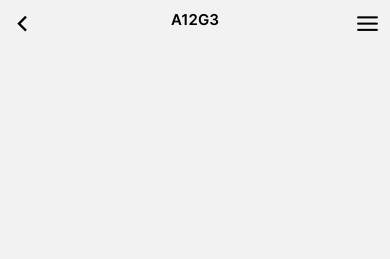
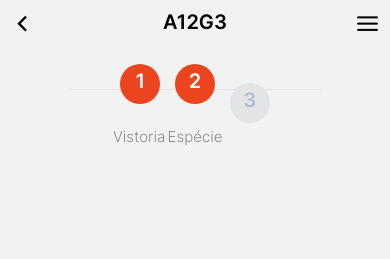
Before and after one commit to ness-ufrb/nepcorte, a React Native app in the folder code/app-nepcorte/: screen /DetailsAnimal in a window 390 px wide. Shown: the top 259 px of the page. Built offline with nearby package versions, Linux system fonts and the light colour scheme.

Commit message:
correções no componente de prgresso

```diff
--- a/code/app-nepcorte/src/components/Header.js
+++ b/code/app-nepcorte/src/components/Header.js
@@ -19,6 +19,7 @@ const Header = ({ code, navigation }) => {
 
 const styles = StyleSheet.create({
     container: {
+        zIndex: 3,
         flexDirection: 'row',
         justifyContent: 'space-between',
         padding: 10,
@@ -26,7 +27,7 @@ const styles = StyleSheet.create({
         height: 50,
     },
     code: {
-        fontSize: fontSizes.descriptionTextSize,
+        fontSize: fontSizes.codeTextSize,
         fontFamily: 'Inter-SemiBold'
     }
 });
--- a/code/app-nepcorte/src/components/ProgressSteps.js
+++ b/code/app-nepcorte/src/components/ProgressSteps.js
@@ -11,8 +11,7 @@ const ProgressStep = ({ label, isAtive }) => {
                 <TextCircle number='2' label="Espécie" isActive={true}/>
                 <TextCircle number='3' label="Detalhes" isActive={false}/>
             </View>
-            <View style={styles.lineLeft} />
-            <View style={styles.lineRight} />
+            <View style={styles.lineStyle} />
         </View>
     </>)
 };
@@ -23,31 +22,29 @@ const styles = StyleSheet.create({
         justifyContent: 'center',
         alignItems: "center",
         width: '100%',
-        height: '20%',
-        marginTop: -250,
+        height: 90,
+        // marginTop: -250,
         marginBottom: 10,
+        // borderColor: "green",
+        // borderWidth: 2,
     },
     stepsGroup: {
+        zIndex: 2,
         flex: 1,
         flexDirection: 'row',
         justifyContent: 'space-around',
         alignItems: "center",
         padding: 0,
         marginHorizontal: 20,
+        // borderColor: COLORS.black,
+        // borderWidth: 2,
     },
-    lineLeft: {
-        width: 78,
+    lineStyle: {
+        zIndex: 1,
+        width: '65%',
         height: 1,
-        marginTop: -155,
-        marginRight: 117,
-        backgroundColor: COLORS.grayLine,
-    },
-    lineRight: {
-        width: 80,
-        height: 1,
-        marginTop: -1,
-        marginLeft: 117,
-        backgroundColor: COLORS.grayLine,
+        marginTop: -120,
+        backgroundColor: COLORS.grayStep,
     },
 });
 
--- a/code/app-nepcorte/src/components/TextCircle.js
+++ b/code/app-nepcorte/src/components/TextCircle.js
@@ -30,6 +30,8 @@ const styles = StyleSheet.create({
         flex: 1,
         justifyContent: "center",
         alignItems: "center",
+        // borderColor: 'blue',
+        // borderWidth: 2,
     },
     headerText: {
         fontSize: fontSizes.titleTextSize,
--- /dev/null
+++ b/code/app-nepcorte/src/components/TriageFeedbackScreen.js
@@ -0,0 +1,75 @@
+import React from "react";
+import { View, Text, StyleSheet, TouchableOpacity } from "react-native";
+import { COLORS } from "../constant/colors";
+import { fontSizes } from "../constant/fontSizes";
+
+const TriageFeedbackScreen = ({ navigation, nextRoute, icon, text }) => {
+    return (
+        <>
+            {icon}
+            <Text style={styles.textStyle}>{text}</Text>
+            <TouchableOpacity
+                onPress={() => {navigation.navigate(nextRoute)}}
+                style={styles.buttonNextStyle}
+            >
+                <Text style={styles.textButtonNextStyle}>Próximo Animal</Text>
+            </TouchableOpacity>
+            <TouchableOpacity
+                style={styles.buttonExitStyle}
+                onPress={() => {console.log("End!")}}
+            >
+                <Text style={styles.textButtonExitStyle}>Sair</Text>
+            </TouchableOpacity>
+        </>
+    )
+}
+
+TriageFeedbackScreen.navigationOptions = () => {
+    return {
+        headerShown: false,
+    };
+}
+
+const styles = StyleSheet.create({
+    textStyle: {
+        fontFamily: 'Inter-SemiBold',
+        fontSize: fontSizes.descriptionTextSize,
+        color: COLORS.black,
+        textAlign: "center",
+        marginBottom: 30,
+        marginTop: 30,
+        width: 300,
+        paddingHorizontal: 20,
+    },
+    buttonExitStyle: {
+        justifyContent: 'center',
+        alignItems: 'center',
+    },
+    buttonNextStyle: {
+        height: 60,
+        width: 300,
+        justifyContent: 'center',
+        alignItems: 'center',
+        color: COLORS.main,
+        borderRadius: 10,
+        shadowColor: COLORS.black,
+        borderColor: COLORS.main,
+        borderWidth: 3,
+        backgroundColor: COLORS.main,
+        marginBottom: 15,
+    },
+    textButtonNextStyle: {
+        fontFamily: 'Inter-SemiBold',
+        fontSize: 20,
+        color: "#fff",
+        textAlign: "center",
+    },
+    textButtonExitStyle: {
+        fontFamily: 'Inter-SemiBold',
+        fontSize: 15,
+        color: COLORS.main,
+        textAlign: "center",
+    },
+});
+
+export default TriageFeedbackScreen;
--- a/code/app-nepcorte/src/constant/fontSizes.js
+++ b/code/app-nepcorte/src/constant/fontSizes.js
@@ -1,5 +1,6 @@
 export const fontSizes = {
     titleTextSize: 20,
     buttonTextSize: 22,
-    descriptionTextSize: 15
+    descriptionTextSize: 15,
+    codeTextSize: 20,
 }
--- a/code/app-nepcorte/src/screens/DetailsAnimalScreen.js
+++ b/code/app-nepcorte/src/screens/DetailsAnimalScreen.js
@@ -10,7 +10,7 @@ import { fontSizes } from "../constant/fontSizes";
 
 // Falta implementar o disable do botão, para habilitá-lo apenas quando todos os campos estiverem preenchidos
 
-const DetailsAnimalScreen = ({ navigation }) => {
+const DetailsAnimalScreen = ({ navigation, nextRoute }) => {
     const code = 'A12G3'; //Este código deve ser passado pela tela anterior ou ser buscado no reducer da triagem
     const [animalAge, setAnimalAge] = useState();
 
@@ -44,7 +44,9 @@ const DetailsAnimalScreen = ({ navigation }) => {
     return (
         <SafeAreaView style={styles.container}>
             <Header code={code} navigation={navigation} />
-            <ProgressStep />
+            <View style={styles.progressStepStyle}>
+                <ProgressStep />
+            </View>
             <ScrollView centerContent={true} contentContainerStyle={styles.contentContainerScrollView}>
                 <DropdownComponent data={sheepRaces} placeholder='Informe a raça'/>
                 <DropdownComponent data={reproductiveSituations} placeholder='Informe a situação reprodutiva'/>
@@ -72,7 +74,7 @@ const DetailsAnimalScreen = ({ navigation }) => {
                         width: '100%'
                     }}
                     onPress={() => {
-                        console.log('Finalize assessment');
+                        navigation.navigate(nextRoute="SuccessAnimal");
                     }}
                 />
             </ScrollView>
@@ -86,13 +88,19 @@ const styles = StyleSheet.create({
         flexGrow: 1,
         justifyContent: 'center',
         alignItems: 'center',
-        alignSelf: 'center'
+        alignSelf: 'center',
+        marginTop: -50,
     },
     container: {
         // position: 'relative',
         flex: 1,
         flexDirection: 'column',
-    }
+    },
+    progressStepStyle: {
+        alignItems: 'center',
+        justifyContent: 'center',
+        marginTop: -50,
+    },
 });
 
 export default DetailsAnimalScreen;
--- a/code/app-nepcorte/src/screens/ProblemAnimalScreen.js
+++ b/code/app-nepcorte/src/screens/ProblemAnimalScreen.js
@@ -4,35 +4,26 @@ import { useFonts } from 'expo-font';
 import { COLORS } from "../constant/colors";
 import IconWarning from "../assets/icons/warning.svg";
 import { SafeAreaView } from "react-native-safe-area-context";
+import Header from '../components/Header';
+import { fontSizes } from "../constant/fontSizes";
+import TriageFeedbackScreen from "../components/TriageFeedbackScreen";
 
-const ProblemAnimalScreen = ({ navigation }) => {
+const ProblemAnimalScreen = ({ navigation, nextRoute }) => {
 
-    const [fontsLoaded] = useFonts({
-        'Inter-Bold': require('../assets/fonts/Inter-Bold.ttf'),
-        'Inter-SemiBold': require('../assets/fonts/Inter-SemiBold.ttf'),
-        'Inter-Light': require('../assets/fonts/Inter-Light.ttf')
-    });
-
-    if (!fontsLoaded) {
-        return null;
-    }
+    const code = 'A12G3'; //Este código deve ser passado pela tela anterior ou ser buscado no reducer da triagem
 
     return (
         <SafeAreaView style={styles.container}>
-            <IconWarning width={200} height={200}/>
-            <Text style={styles.textStyle}>O animal A12G3 foi registrado. Retire A12G3 da fila para o abate.</Text>
-            <TouchableOpacity
-                onPress={() => {navigation.navigate(route="IdentifyAnimal")}}
-                style={styles.buttonNextStyle}
-            >
-                <Text style={styles.textButtonNextStyle}>Próximo Animal</Text>
-            </TouchableOpacity>
-            <TouchableOpacity
-                style={styles.buttonExitStyle}
-                onPress={() => {console.log("End!")}}
-            >
-                <Text style={styles.textButtonExitStyle}>Sair</Text>
-            </TouchableOpacity>
+            <Header code={code} navigation={navigation} />
+            <View style={styles.elementsContainerStyle}>
+                <TriageFeedbackScreen
+                    navigation={navigation}
+                    nextRoute="IdentifyAnimal"
+                    icon={<IconWarning width={200} height={200}/>}
+                    text="O animal A12G3 foi registrado.
+                            Retire A12G3 da fila para o abate."
+                />
+            </View>
         </SafeAreaView>
     )
 };
@@ -41,47 +32,13 @@ const styles = StyleSheet.create({
     container: {
         backgroundColor: COLORS.background,
         alignItems: "center",
-        justifyContent: "center",
         width: "100%",
         height: "100%",
     },
-    textStyle: {
-        fontFamily: 'Inter-SemiBold',
-        fontSize: 15,
-        color: COLORS.black,
-        textAlign: "center",
-        marginBottom: 30,
-        marginTop: 30,
-        width: "70%",
-    },
-    buttonExitStyle: {
+    elementsContainerStyle: {
+        flex: 1,
         justifyContent: 'center',
         alignItems: 'center',
-    },
-    buttonNextStyle: {
-        height: 50,
-        width: "70%",
-        justifyContent: 'center',
-        alignItems: 'center',
-        color: COLORS.main,
-        borderRadius: 10,
-        shadowColor: COLORS.black,
-        borderColor: COLORS.main,
-        borderWidth: 3,
-        backgroundColor: COLORS.main,
-        marginBottom: 15,
-    },
-    textButtonNextStyle: {
-        fontFamily: 'Inter-SemiBold',
-        fontSize: 20,
-        color: "#fff",
-        textAlign: "center",
-    },
-    textButtonExitStyle: {
-        fontFamily: 'Inter-SemiBold',
-        fontSize: 15,
-        color: COLORS.main,
-        textAlign: "center",
     },
 });
 
--- a/code/app-nepcorte/src/screens/SituationAnimalScreen.js
+++ b/code/app-nepcorte/src/screens/SituationAnimalScreen.js
@@ -1,5 +1,5 @@
 import React from 'react';
-import { Text, StyleSheet, ScrollView } from 'react-native';
+import { Text, StyleSheet, ScrollView, View } from 'react-native';
 import Card from '../components/Card';
 import Header from '../components/Header';
 import { icons } from '../constant/icons';
@@ -14,7 +14,9 @@ const SituationAnimalScreen = ({ navigation }) => {
     return (
         <SafeAreaView style={styles.container}>
             <Header code={code} navigation={navigation} />
-            <ProgressStep />
+            <View style={styles.progressStepStyle}>
+                <ProgressStep />
+            </View>
             <ScrollView centerContent={true} contentContainerStyle={styles.contentContainerScrollView}>
                 <Text style={styles.text}>Informe a situação do animal</Text>
                 <Card mainText="Apto para abate" secText="O animal está em perfeito estado" icon={icons.check005} iconColor={COLORS.green}
@@ -38,17 +40,26 @@ const styles = StyleSheet.create({
         flexGrow: 1,
         justifyContent: 'center',
         alignItems: 'center',
+        height: '100%',
+        marginTop: 40,
     },
     text: {
         fontFamily: 'Inter-Bold',
         fontSize: fontSizes.titleTextSize,
-        color: COLORS.black
+        color: COLORS.black,
+        marginBottom: 10,
     },
     container: {
-        // position: 'relative',
         flex: 1,
         flexDirection: 'column',
-    }
+        height: '100%',
+        width: '100%',
+    },
+    progressStepStyle: {
+        alignItems: 'center',
+        justifyContent: 'center',
+        marginTop: -50,
+    },
 });
 
 export default SituationAnimalScreen;
--- a/code/app-nepcorte/src/screens/SpeciesAnimalsScreen.js
+++ b/code/app-nepcorte/src/screens/SpeciesAnimalsScreen.js
@@ -1,7 +1,6 @@
 import React from "react";
 import { View, Text, StyleSheet, TouchableOpacity } from "react-native";
 import { COLORS } from "../constant/colors";
-import { useFonts } from 'expo-font';
 import IconPig from "../assets/icons/019-pig.svg"
 import IconLamb from "../assets/icons/031-lamb.svg"
 import IconGoat from "../assets/icons/043-goat.svg"
@@ -11,45 +10,63 @@ import { SafeAreaView } from "react-native-safe-area-context";
 import ButtonSpeciesAnimals from "../components/ButtonSpeciesAnimals";
 import ProgressStep from '../components/ProgressSteps';
 
-const SpeciesAnimalsScreen = ({ navigation }) => {
+const SpeciesAnimalsScreen = ({ navigation, nextRoute }) => {
 
-    const [fontsLoaded] = useFonts({
-        'Inter-Bold': require('../assets/fonts/Inter-Bold.ttf'),
-        'Inter-SemiBold': require('../assets/fonts/Inter-SemiBold.ttf'),
-        'Inter-Light': require('../assets/fonts/Inter-Light.ttf')
-    });
-
-    if (!fontsLoaded) {
-        return null;
-    }
+    const code = 'A12G3'; //Este código deve ser passado pela tela anterior ou ser buscado no reducer da triagem
 
     return (
         <SafeAreaView style={styles.container}>
-            <Header />
-            <ProgressStep/>
+            <Header code={code} navigation={navigation} />
+            <View style={styles.progressStepStyle}>
+                <ProgressStep />
+            </View>
             <View style={styles.containerText}>
                 <Text style={styles.title}>Informe a espécie do animal</Text>
             </View>
             <View style={styles.containerButtons}>
-                <TouchableOpacity
+                <ButtonSpeciesAnimals
+                    navigation = {navigation}
+                    nextRoute="DetailsAnimal"
+                    icon={<IconBeef width={80} height={89} fill={COLORS.black}/>}
+                    title="Bovino"
+                />
+                <ButtonSpeciesAnimals
+                    navigation = {navigation}
+                    nextRoute="DetailsAnimal"
+                    icon={<IconGoat width={80} height={89} fill={COLORS.black}/>}
+                    title="Caprino"
+                />
+                {/* <TouchableOpacity
                     onPress={() => {
-                        navigation.navigate(route="DetailsAnimal");
+                        navigation.navigate(nextRoute="DetailsAnimal");
                     }}
                     style={styles.buttonStyle}>
                     <IconBeef width={80} height={90} fill={COLORS.black}/>
                     <View style={styles.buttonIconSeparatorStyle} />
                     <Text style={styles.buttonTextStyle}>Bovino</Text>
-                </TouchableOpacity>
-                <TouchableOpacity
+                </TouchableOpacity> */}
+                {/* <TouchableOpacity
                     onPress={console.log("Caprino")}
                     style={styles.buttonStyle}>
                     <IconGoat width={70} height={90} fill={COLORS.black}/>
                     <View style={styles.buttonIconSeparatorStyle} />
                     <Text style={styles.buttonTextStyle}>Caprino</Text>
-                </TouchableOpacity>
+                </TouchableOpacity> */}
             </View>
             <View style={styles.containerButtons}>
-                <TouchableOpacity
+                <ButtonSpeciesAnimals
+                    navigation = {navigation}
+                    nextRoute="DetailsAnimal"
+                    icon={<IconLamb width={80} height={89} fill={COLORS.black}/>}
+                    title="Ovino"
+                />
+                <ButtonSpeciesAnimals
+                    navigation = {navigation}
+                    nextRoute="DetailsAnimal"
+                    icon={<IconPig width={80} height={89} fill={COLORS.black}/>}
+                    title="Suíno"
+                />
+                {/* <TouchableOpacity
                     onPress={console.log("Ovino")}
                     style={styles.buttonStyle}>
                     <IconLamb width={75} height={90} fill={COLORS.black}/>
@@ -62,24 +79,31 @@ const SpeciesAnimalsScreen = ({ navigation }) => {
                     <IconPig width={85} height={90} fill={COLORS.black}/>
                     <View style={styles.buttonIconSeparatorStyle} />
                     <Text style={styles.buttonTextStyle}>Suíno</Text>
-                </TouchableOpacity>
+                </TouchableOpacity> */}
             </View>
         </SafeAreaView>
     );
 };
 
+SpeciesAnimalsScreen.navigationOptions = () => {
+    return {
+        headerShown: false,
+    };
+};
+
 const styles = StyleSheet.create({
     container: {
-        backgroundColor: COLORS.background,
+        zIndex: 4,
+        flex: 1,
+        backgroundColor: COLORS.screenBackgroungColor,
         alignItems: "center",
-        justifyContent: "center",
         width: "100%",
         height: "100%",
     },
     containerText: {
         alignItems: "center",
         width: "85%",
-        marginTop: 80,
+        marginTop: 70,
     },
     title: {
         paddingBottom: 10,
@@ -125,6 +149,11 @@ const styles = StyleSheet.create({
         shadowColor: COLORS.black,
         elevation: 3,
     },
+    progressStepStyle: {
+        alignItems: 'center',
+        justifyContent: 'center',
+        marginTop: -50,
+    },
 });
 
 export default SpeciesAnimalsScreen;
--- a/code/app-nepcorte/src/screens/SuccessAnimalScreen.js
+++ b/code/app-nepcorte/src/screens/SuccessAnimalScreen.js
@@ -4,63 +4,59 @@ import { useFonts } from 'expo-font';
 import { COLORS } from "../constant/colors";
 import IconChecked from "../assets/icons/checked.svg";
 import { SafeAreaView } from "react-native-safe-area-context";
+import Header from '../components/Header';
+import { fontSizes } from "../constant/fontSizes";
+import TriageFeedbackScreen from "../components/TriageFeedbackScreen";
 
-const SuccessAnimalScreen = ({ navigation }) => {
+const SuccessAnimalScreen = ({ navigation, nextRoute }) => {
 
-    const [fontsLoaded] = useFonts({
-        'Inter-Bold': require('../assets/fonts/Inter-Bold.ttf'),
-        'Inter-SemiBold': require('../assets/fonts/Inter-SemiBold.ttf'),
-        'Inter-Light': require('../assets/fonts/Inter-Light.ttf')
-    });
-
-    if (!fontsLoaded) {
-        return null;
-    }
+    const code = 'A12G3'; //Este código deve ser passado pela tela anterior ou ser buscado no reducer da triagem
 
     return (
         <SafeAreaView style={styles.container}>
-            <IconChecked width={200} height={200}/>
-            <Text style={styles.textStyle}>O animal A12G3 está pronto para o abate!</Text>
-            <TouchableOpacity
-                onPress={() => {navigation.navigate(route="IdentifyAnimal")}}
-                style={styles.buttonNextStyle}
-            >
-                <Text style={styles.textButtonNextStyle}>Próximo Animal</Text>
-            </TouchableOpacity>
-            <TouchableOpacity
-                style={styles.buttonExitStyle}
-                onPress={() => {console.log("End!")}}
-            >
-                <Text style={styles.textButtonExitStyle}>Sair</Text>
-            </TouchableOpacity>
+            <Header code={code} navigation={navigation} />
+            <View style={styles.elementsContainerStyle}>
+                <TriageFeedbackScreen
+                    navigation={navigation}
+                    nextRoute="IdentifyAnimal"
+                    icon={<IconChecked width={200} height={200}/>}
+                    text="O animal A12G3 está pronto para o abate!"
+                />
+            </View>
         </SafeAreaView>
     )
+};
+
+SuccessAnimalScreen.navigationOptions = () => {
+    return {
+        headerShown: false,
+    };
 };
 
 const styles = StyleSheet.create({
     container: {
         backgroundColor: COLORS.background,
         alignItems: "center",
-        justifyContent: "center",
         width: "100%",
         height: "100%",
     },
     textStyle: {
         fontFamily: 'Inter-SemiBold',
-        fontSize: 15,
+        fontSize: fontSizes.descriptionTextSize,
         color: COLORS.black,
         textAlign: "center",
         marginBottom: 30,
         marginTop: 30,
-        width: "60%",
+        width: 300,
+        paddingHorizontal: 30,
     },
     buttonExitStyle: {
         justifyContent: 'center',
         alignItems: 'center',
     },
     buttonNextStyle: {
-        height: 50,
-        width: "70%",
+        height: 60,
+        width: 300,
         justifyContent: 'center',
         alignItems: 'center',
         color: COLORS.main,
@@ -83,6 +79,11 @@ const styles = StyleSheet.create({
         color: COLORS.main,
         textAlign: "center",
     },
+    elementsContainerStyle: {
+        flex: 1,
+        justifyContent: 'center',
+        alignItems: 'center',
+    },
 });
 
 export default SuccessAnimalScreen;
```
Also changed, not shown: code/app-nepcorte/src/components/ButtonSpeciesAnimals.js (+4 -4 lines).
